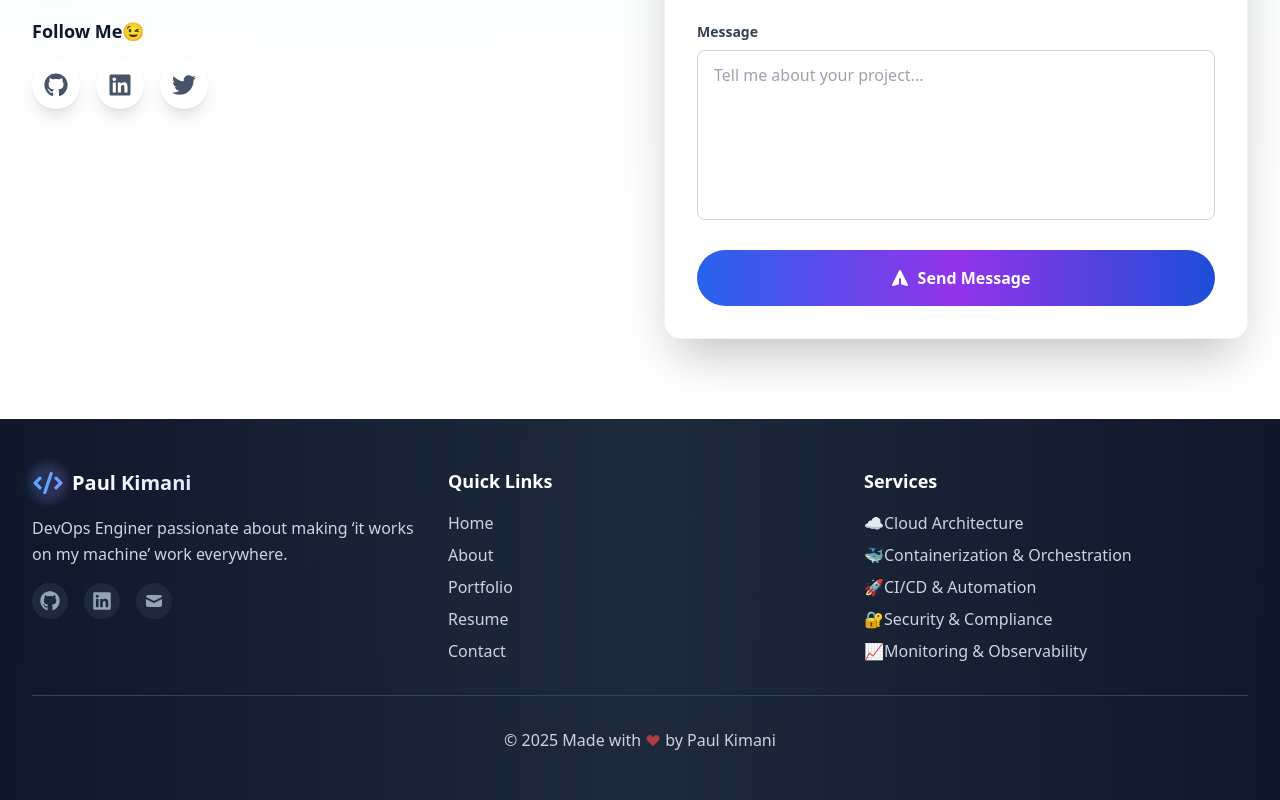
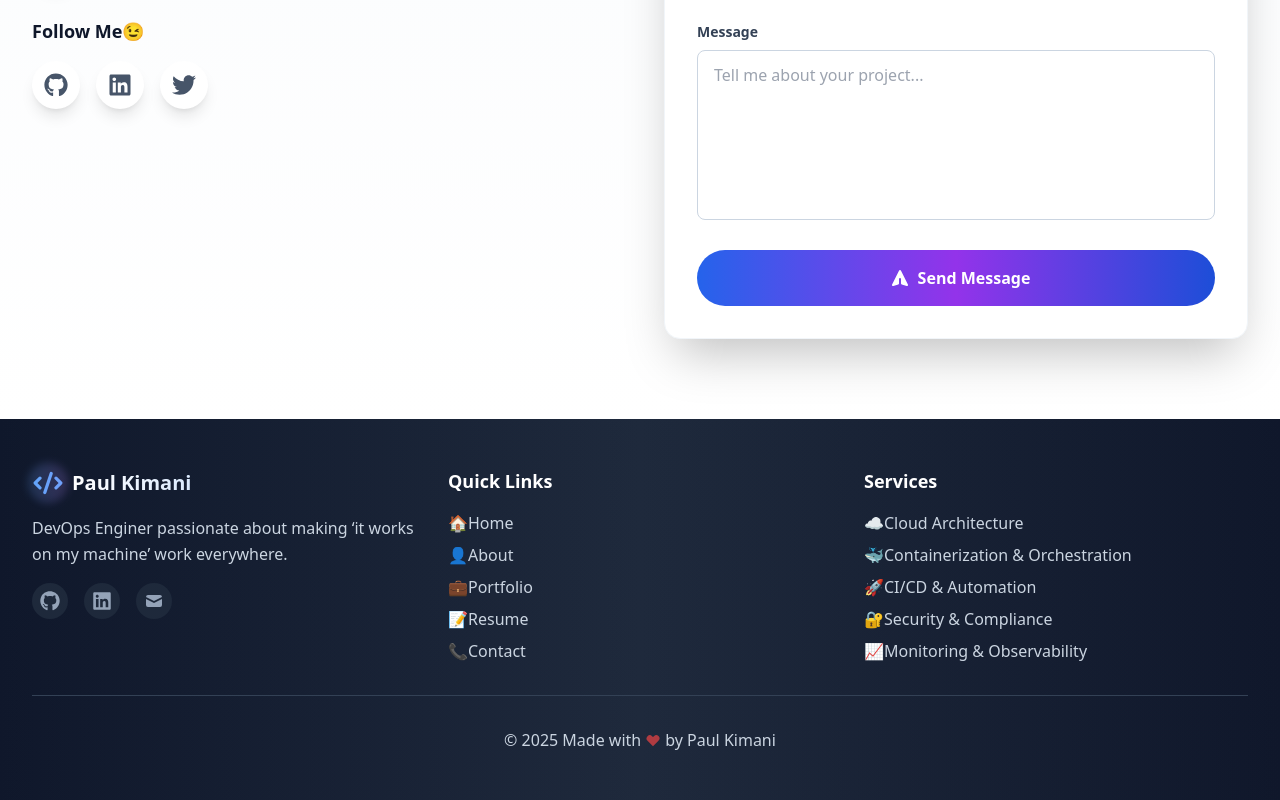
Before and after one commit to paulmaina/devops-playground, a React (Vite) app: page / in a window 1280 px wide. Shown: the part 4231-5031 px from the top of the page. Built offline with nearby package versions, Linux system fonts and the light colour scheme.

Commit message:
git commit --amend --reset-authorUpdated footer information

```diff
--- a/src/components/Footer.tsx
+++ b/src/components/Footer.tsx
@@ -56,7 +56,7 @@ const Footer = () => {
           <div className="relative z-10">
             <h3 className="font-semibold text-lg mb-4 text-white">Quick Links</h3>
             <ul className="space-y-2">
-              {['Home', 'About', 'Portfolio', 'Resume', 'Contact'].map((item) => (
+              {['🏠Home', '👤About', '💼Portfolio', '📝Resume', '📞Contact'].map((item) => (
                 <li key={item}>
                   <button
                     onClick={() => {
```
